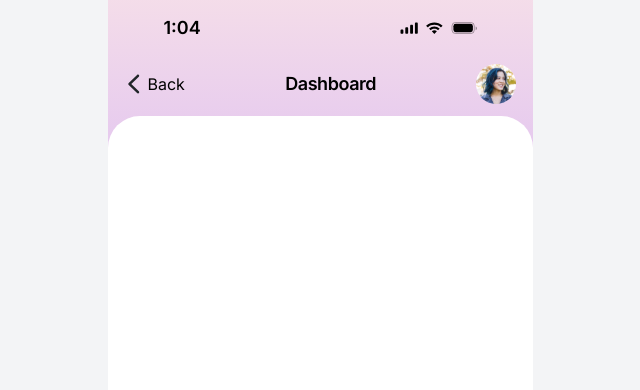
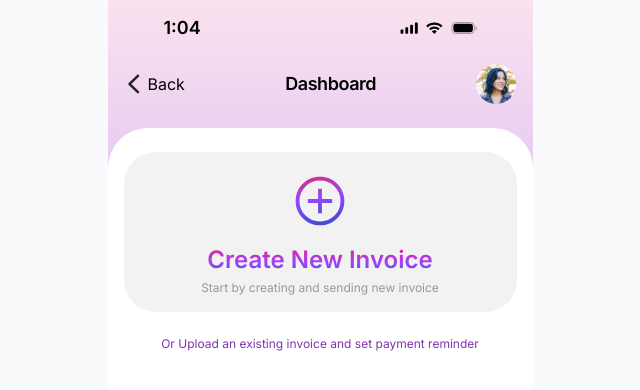
Before and after one commit to manishguhe301/figma-to-code, a React (Vite) app: page / in a window 1280 px wide. Shown: the top 390 px of the page, without its empty margins (320-960 px from the left). Built offline with nearby package versions, Linux system fonts and the light colour scheme.

Commit message:
feat: CreateNewInvoiceBtn

```diff
--- a/src/App.css
+++ b/src/App.css
@@ -12,6 +12,18 @@
     rgba(151, 71, 255, 0.5) 61%,
     rgba(51, 76, 202, 0.5) 100%
   );
+}
+
+.gradient-text {
+  background: linear-gradient(
+    180deg,
+    rgba(252, 23, 126, 1) 0%,
+    rgba(151, 71, 255, 1) 61%,
+    rgba(51, 76, 202, 1) 100%
+  );
+  -webkit-background-clip: text;
+  -webkit-text-fill-color: transparent;
+  background-clip: text;
 }
 
 .custom-scrollbar::-webkit-scrollbar {
@@ -33,5 +45,6 @@
 
 .custom-scrollbar {
   scrollbar-width: thin;
+  scroll-behavior: smooth;
   scrollbar-color: rgba(0, 0, 0, 0.137) transparent;
 }
--- a/src/App.jsx
+++ b/src/App.jsx
@@ -1,19 +1,20 @@
 
 import './App.css'
+import MainContent from './components/MainContent'
 import NavBar from './components/NavBar'
 
 function App() {
 
   return (
     <div
-      className="bg-gray-100 h-full w-full overflow-y-hidden"
+      className="bg-gray-50 h-full w-full overflow-y-scroll custom-scrollbar"
     >
       <div
-        className="h-screen max-w-[425px] mx-auto overflow-y-scroll custom-scrollbar"
+        className="h-screen max-w-[425px] mx-auto "
         id='mainDiv'
       >
         <NavBar />
-        <div className="pt-20 min-h-full rounded-t-4xl bg-white"></div>
+        <MainContent />
       </div>
     </div >
   )
--- /dev/null
+++ b/src/components/CreateNewInvoiceBtn.jsx
@@ -0,0 +1,17 @@
+
+import React from 'react'
+import add from '../assets/add.svg'
+
+const CreateNewInvoiceBtn = () => {
+  return (
+    <button className='h-[160px] w-full bg-[#F2F2F2] rounded-4xl flex flex-col items-center justify-between px-3 py-4'>
+      <img src={add} alt="add" className='w-[50px] h-[50px] mt-2' />
+      <div className="flex flex-col gap-1">
+        <p className='gradient-text font-semibold text-2xl '>Create New Invoice</p>
+        <p className='text-xs font-normal text-[#999999]'>Start by creating and sending new invoice</p>
+      </div>
+    </button>
+  )
+}
+
+export default CreateNewInvoiceBtn
--- /dev/null
+++ b/src/components/MainContent.jsx
@@ -0,0 +1,15 @@
+import React from 'react'
+import CreateNewInvoiceBtn from './CreateNewInvoiceBtn'
+
+const MainContent = () => {
+  return (
+    <div
+      className="mt-3 min-h-full rounded-t-[40px] bg-white px-4 py-6 flex flex-col items-center w-full gap-3"
+    >
+      <CreateNewInvoiceBtn />
+      <p className='py-3 text-xs font-normal text-[#8134AF]'>Or Upload an existing invoice and set payment reminder</p>
+    </div>
+  )
+}
+
+export default MainContent
```
Also changed, not shown: src/assets/add.svg (added).
